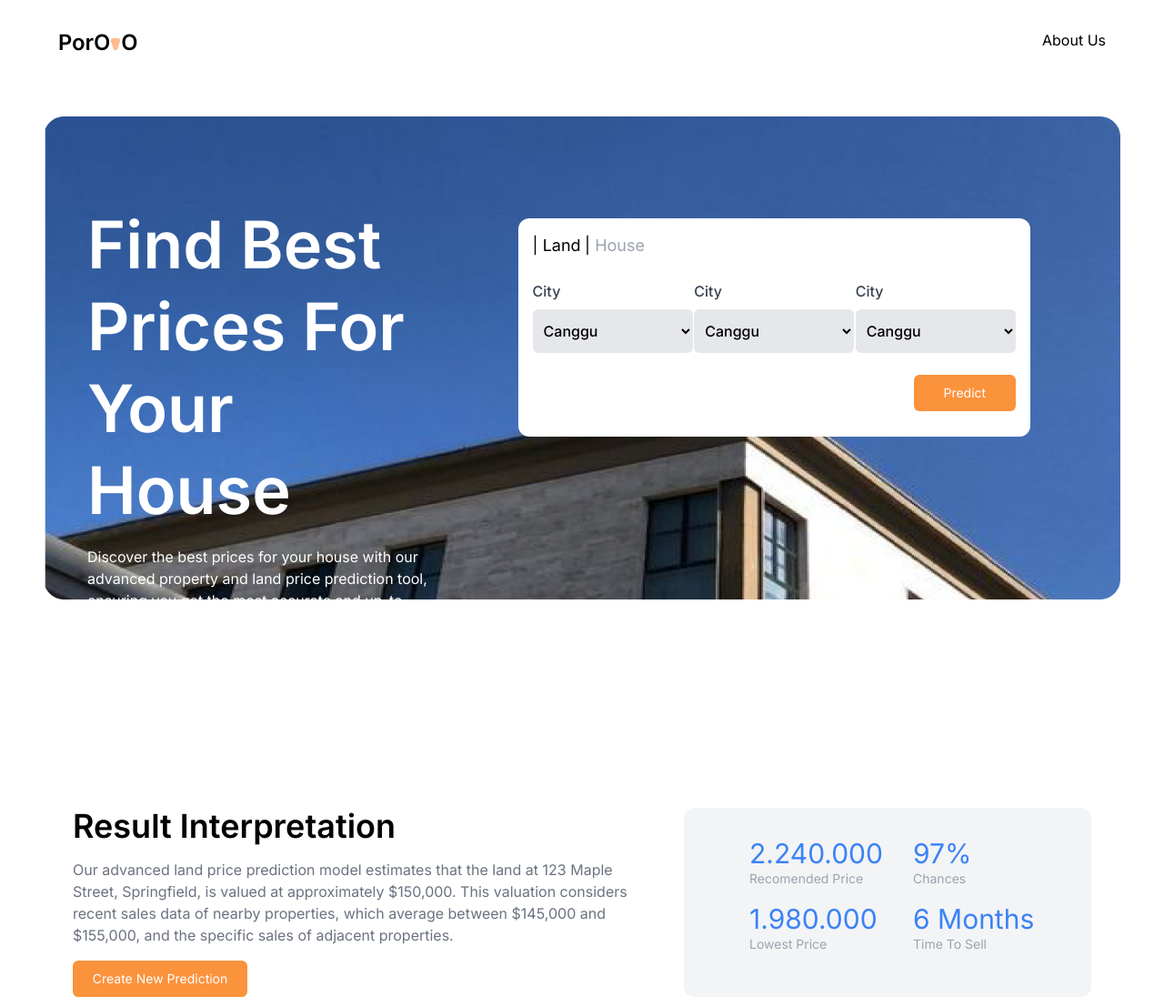
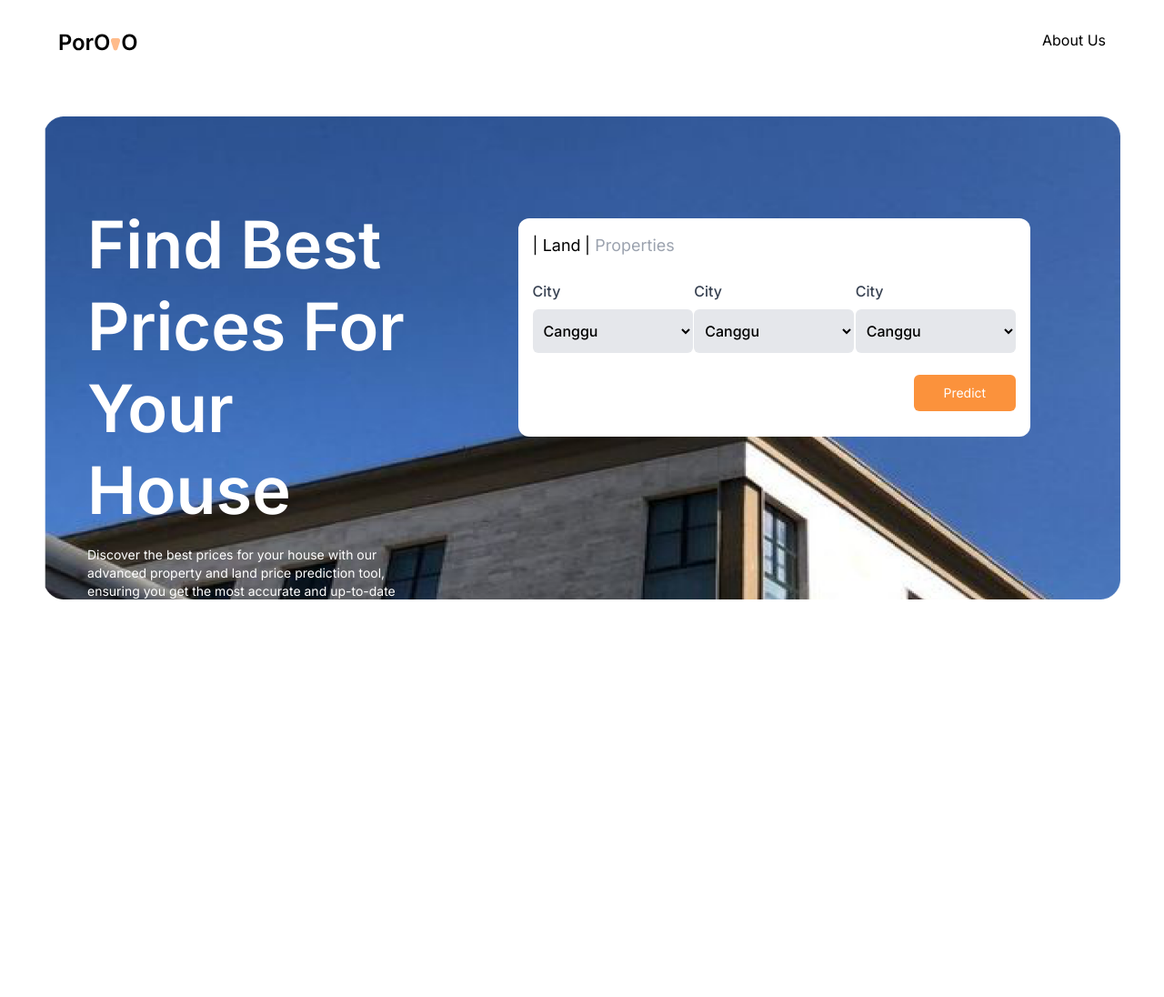
Before and after one commit to Waizsec/Pororo, a Flask app: page / in a window 1280 px wide. Shown: the whole page at 91% size. After the commit the page ends 659 px from the top, so only its background shows below. Run offline with Flask 3, Linux system fonts and the light colour scheme; some libraries are stand-ins or nearby versions.

Commit message:
Update Lagi

```diff
--- a/app.py
+++ b/app.py
@@ -4,13 +4,15 @@ from flask import Flask, render_template, request, jsonify
 app = Flask(__name__)
 
 
-@app.route("/")
+@app.route('/')
 def index():
-    return render_template('index.html')
+    # prediction = request.args.get('prediction', 'ini kalo isi')
+    prediction = request.args.get('prediction')
+    return render_template('index.html', prediction=prediction)
 
 
 @app.route("/about")
-def ngram():
+def about():
     return render_template('about.html')
 
 
--- a/templates/index.html
+++ b/templates/index.html
@@ -8,7 +8,7 @@
     <link rel="shortcut icon" href="{{ url_for('static', filename='img/fav.png') }}" type="image/x-icon">
     <script src="https://cdn.tailwindcss.com"></script>
 </head>
-<body class="flex flex-col justify-center mb-96">
+<body class="flex flex-col justify-center mb-12">
     <!-- Header -->
     <div class="flex px-16 py-8 justify-between bg-white fixed top-0 w-full z-10">
         <img src="{{ url_for('static', filename='img/Logo.svg') }}" alt="">
@@ -16,28 +16,31 @@
     </div>
 
     <!-- Hero & Prediction -->
+    {% if not prediction %}
     <img src="{{ url_for('static', filename='img/background.png') }}" class="px-12 mt-32" alt="">
+    {% endif %}
     <div class="absolute top-44 text-white px-12">
+        {% if not prediction %}
         <div class="flex w-full">
             <div class="px-12 w-2/5 mt-12">
                 <h1 class="font-semibold text-7xl w-full leading-tight">Find Best Prices For Your House</h1>
-                <p class="w-fulltext-sm mt-4">
+                <p class="w-full text-sm mt-4">
                     Discover the best prices for your house with our advanced property and land price prediction tool, ensuring you get the most accurate and up-to-date market value for your home.
                 </p>
             </div>
 
             <!-- prediction box -->
             <div class="w-3/5 px-12">
-                <form class="w-11/12 mt-16 min-h-60 bg-white rounded-xl p-4">
+                <div class="w-11/12 mt-16 min-h-60 bg-white rounded-xl p-4">
                     <div>
                         <button class="text-black text-lg">
                             <span class="text-black">|</span> Land
                         </button>
                         <button class="text-gray-400 text-lg">
-                            <span class="text-black">|</span> House
+                            <span class="text-black">|</span> Properties
                         </button>
                     </div>
-                    <div class="mt-6 flex justify-between">
+                    <form method="post" class="mt-6 flex justify-between">
                         <div class="">
                             <label for="city" class="block text-md font-medium text-gray-700">City</label>
                             <select id="city" name="city" class="bg-gray-200 w-44 h-12 outline-none text-black mt-2 px-2 font-medium rounded-md">
@@ -62,19 +65,22 @@
                                 <option value="option3">Option 3</option>
                             </select>
                         </div>
-                    </div>
+                    </form>
                     <div class="flex justify-end mt-6">
-                        <button class="w-28 h-10 rounded-md bg-orange-400 text-sm">
+                        <button class="w-28 h-10 rounded-md bg-orange-400 text-sm hover:w-32 duration-700 ease-in-out" type="submit">
                             Predict
                         </button>
                     </div>
-                </form>
+                </div>
             </div>
         </div>
+        {% endif %}
 
 
+    </div>
         <!-- Result -->
-        <div class="h-12 mt-48 w-full text-black px-8 flex justify-between">
+        <!-- {% if prediction %} -->
+        <div class="h-12 mt-48 w-full text-black px-20 flex justify-between">
             <div class="min-h-52 w-3/5">
                 <div class="text-4xl font-semibold">Result Interpretation</div>
                 <div class="text-md mt-4 mr-12 text-gray-500">
@@ -87,7 +93,7 @@
             <div class="min-h-52 w-2/5 bg-gray-100 rounded-xl flex p-8 justify-between">
                 <div class="w-1/2 ml-10">
                     <h1 class="text-blue-500 text-3xl">2.240.000</h1>
-                    <p class="text-gray-400 text-sm">Recomended Price</p>
+                    <p class="text-gray-400 text-sm">Recommended Price</p>
                     <h1 class="text-blue-500 mt-4 text-3xl">1.980.000</h1>
                     <p class="text-gray-400 text-sm">Lowest Price</p>
                 </div>
@@ -99,7 +105,7 @@
                 </div>
             </div>
         </div>
-    </div>
+        <!-- {% endif %} -->
 
 </body>
 </html>
```
Also changed, not shown: 1 other file.
